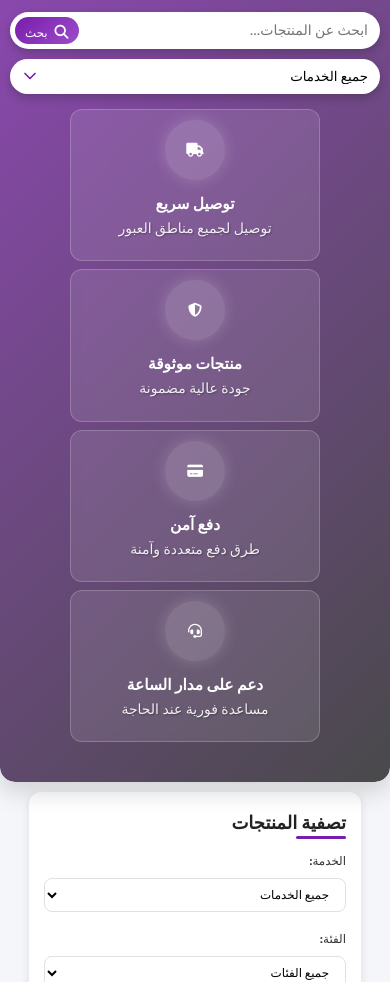
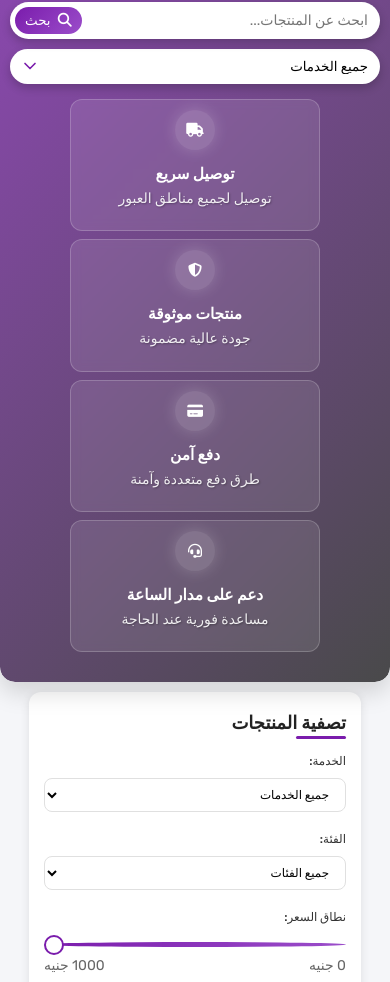
Before and after one commit to alpha30-ai/Transit-Services-Website, a plain HTML site: page Products.html in a window 390 px wide. Shown: the part 599-1581 px from the top of the page. Drawn offline with Linux system fonts and the light colour scheme.

Commit message:
Update product.css

```diff
--- a/css/product.css
+++ b/css/product.css
@@ -200,20 +200,20 @@ button {
 /* ======================================= */
 
 .services-products-hero-section {
-    position: sticky; /* تم تعديل هذه الخاصية لجعل البنر يلتصق بالهدر */
-    top: 0; /* تأكد من أن البنر يلتصق بأعلى الصفحة */
-    height: 600px;
+    position: relative; /* تغيير من sticky إلى relative لتجنب مشاكل العرض */
+    height: auto; /* تغيير من ارتفاع ثابت إلى ارتفاع تلقائي */
+    min-height: 500px; /* إضافة حد أدنى للارتفاع */
     background-image: url('../img/discount-water-bottle-podium.jpg');
     background-size: cover;
     background-position: center;
     background-repeat: no-repeat;
-    border-radius: 0; /* تم تعديل هذه الخاصية لإزالة الانحناءات */
+    border-radius: 0;
     margin: var(--spacing-xl) auto;
     overflow: hidden;
     box-shadow: var(--box-shadow);
-    width: 100%; /* تأكد من أن العرض 100% */
+    width: 100%;
     max-width: 1600px;
-    z-index: 10; /* تأكد من أن البنر يكون فوق العناصر الأخرى */
+    z-index: 2; /* تقليل قيمة z-index لتجنب التداخل مع العناصر الأخرى */
 }
 
 .hero-overlay {
@@ -1870,7 +1870,9 @@ button {
 
 @media (max-width: 992px) {
     .services-products-hero-section {
+        position: relative;
         height: auto;
+        min-height: 400px;
         padding: var(--spacing-xl) 0;
     }
 
@@ -2034,7 +2036,9 @@ button {
 
 @media (max-width: 576px) {
     .services-products-hero-section {
+        position: relative;
         height: auto;
+        min-height: 350px;
         padding: var(--spacing-lg) 0;
     }
 
@@ -2194,17 +2198,49 @@ button {
         padding: 0 5px;
     }
 
+    /* تحسينات البانر الرئيسي */
     .services-products-hero-section {
-        padding: 30px 0;
+        position: relative;
+        padding: 20px 0;
+        height: auto;
+        min-height: 300px;
+        margin: 10px auto;
+    }
+
+    .hero-overlay {
+        position: absolute;
+        top: 0;
+        left: 0;
+        width: 100%;
+        height: 100%;
+    }
+
+    .hero-content {
+        padding: 15px 10px;
+    }
+
+    .hero-title-container {
+        flex-direction: column;
+        margin-bottom: 10px;
+    }
+
+    .hero-icon {
+        width: 50px;
+        height: 50px;
+        font-size: 1.5rem;
+        margin: 0 0 10px 0;
     }
 
     .hero-title h1 {
         font-size: 1.5rem;
+        text-align: center;
     }
 
     .hero-content p {
         font-size: 0.85rem;
         padding: 0 5px;
+        margin-bottom: 15px;
+        text-align: center;
     }
 
     .hero-search-container {
@@ -2217,9 +2253,32 @@ button {
         font-size: 0.85rem;
     }
 
-    .hero-search-box .search-btn {
+    .search-btn {
         padding: 8px 10px;
         font-size: 0.85rem;
+    }
+
+    .service-selector select {
+        padding: 10px 12px;
+        font-size: 0.85rem;
+    }
+
+    .hero-features {
+        flex-direction: column;
+        align-items: center;
+        gap: 10px;
+    }
+
+    .feature-item {
+        width: 100%;
+        max-width: 250px;
+        padding: var(--spacing-sm);
+    }
+
+    .feature-icon {
+        width: 40px;
+        height: 40px;
+        font-size: 1.2rem;
     }
 
     .services-products-section {
```
